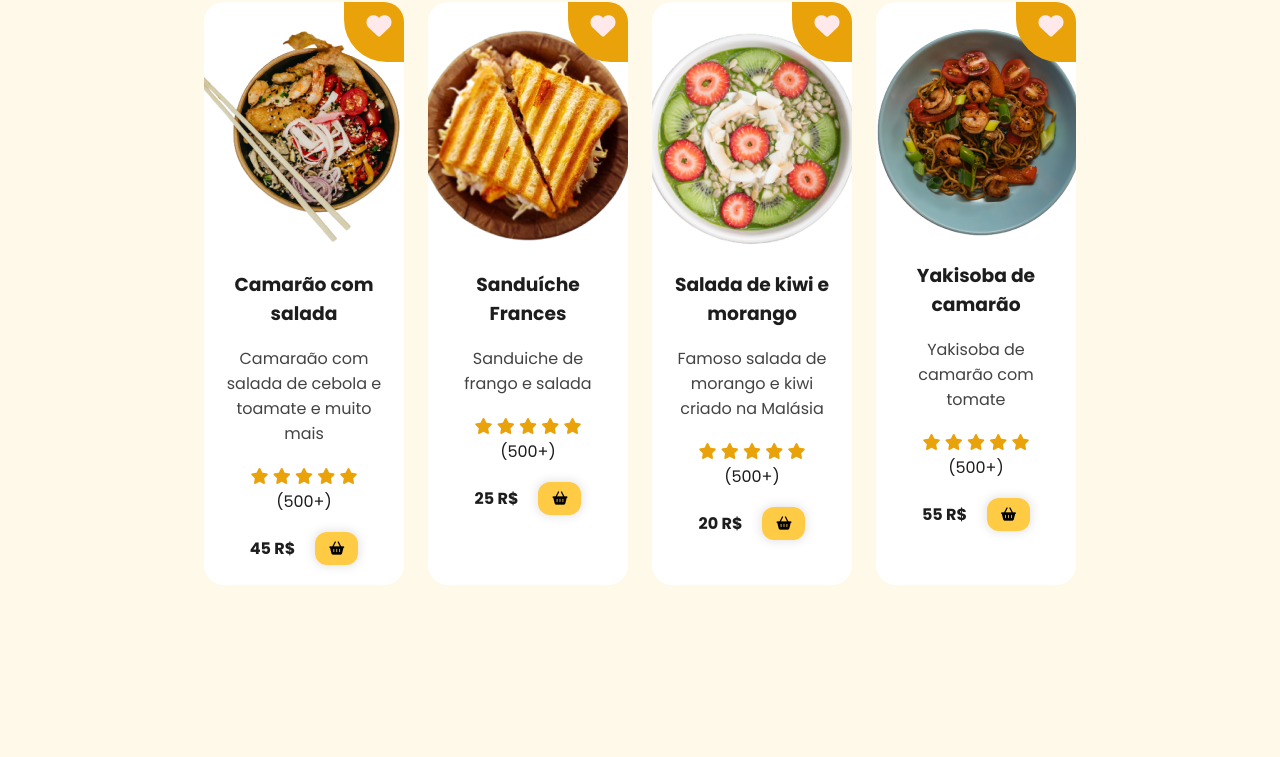
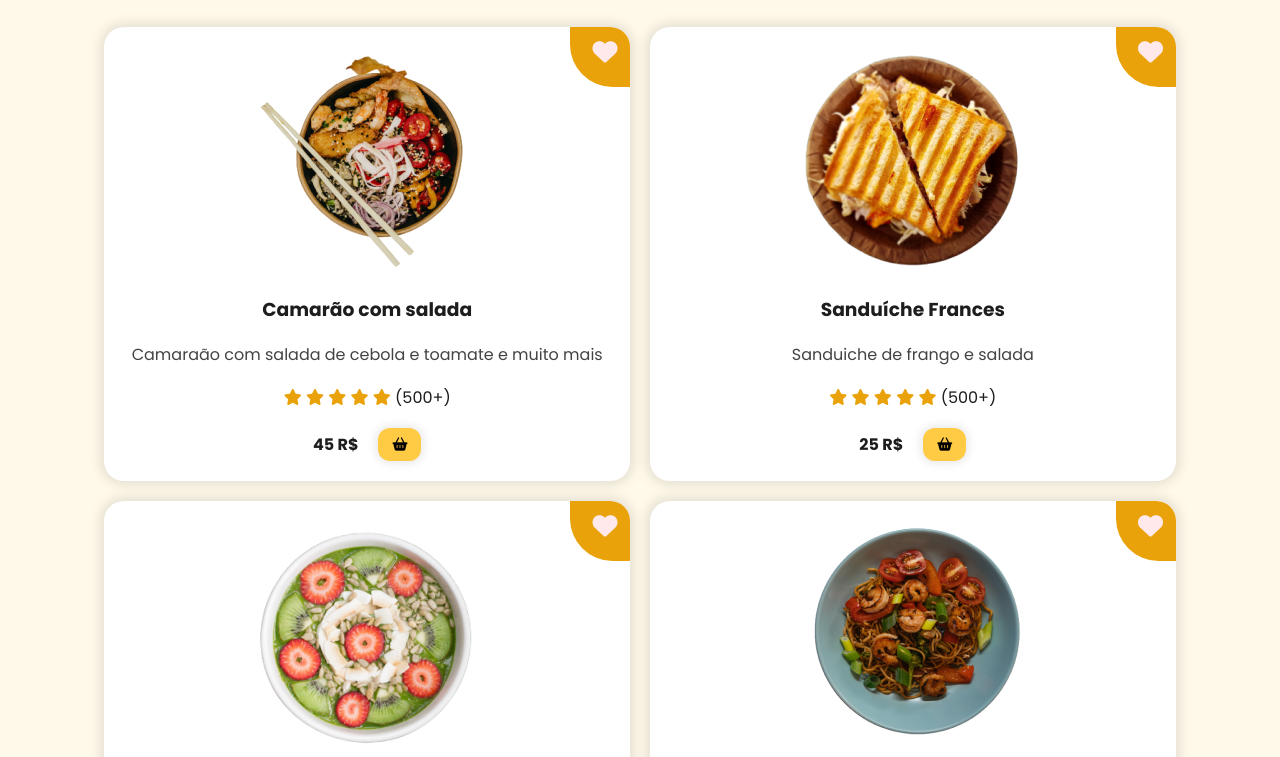
Before and after one commit to diegvn7/lading-page, a plain HTML site: page index.html in a window 1280 px wide. Shown: the part 631-1388 px from the top of the page. Before the commit the page ends 1263 px from the top, so only its background shows below. Drawn offline with nearby package versions, Linux system fonts and the light colour scheme.

Commit message:
Update menu.css

```diff
--- a/src/styles/menu.css
+++ b/src/styles/menu.css
@@ -67,9 +67,23 @@
     gap: 20px;
 }
 
-@media screen and (max-width: 1290px){
+
+@media screen and (min-width: 591px) and (max-width: 1290px){
+    #dishes {
+        flex-wrap: wrap;
+        justify-content: center;
+        gap: 20px;
+    }
+
+    .dish {
+        width: calc(50% - 12px);
+    }
+}
+
+@media screen and (max-width: 590px) {
+    /* CELULAR */
     section {
-        padding: 3px;
+        padding: 10px;
     }
 
     #dishes {
@@ -78,9 +92,13 @@
     }
 
     .dish {
-        width: 200px;
+        width: 250px;
         flex-shrink: 0;
         box-shadow: none;
     }
 
+    #menu h3 {
+        text-align: center;
+    }
+
 }
```
